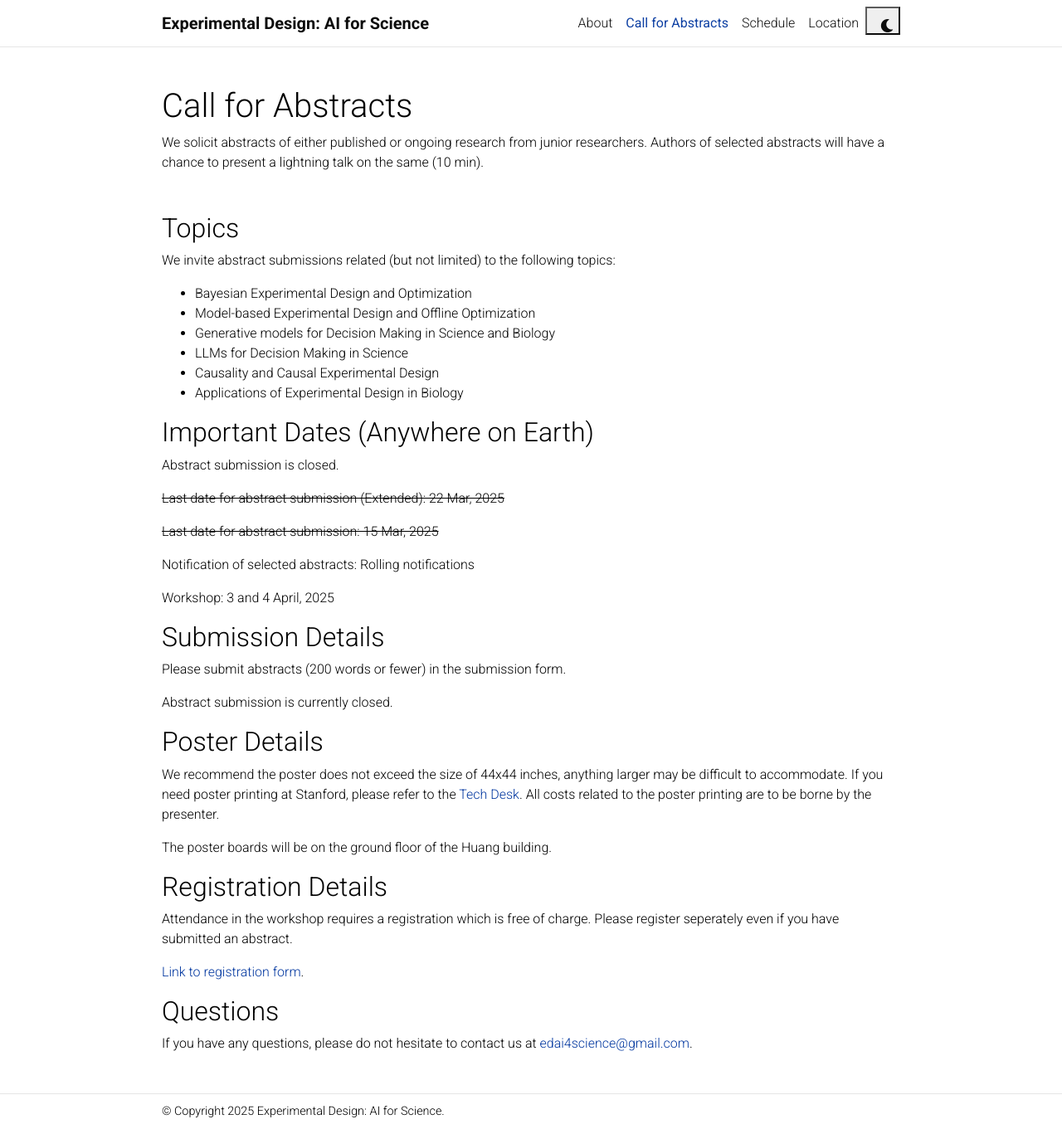
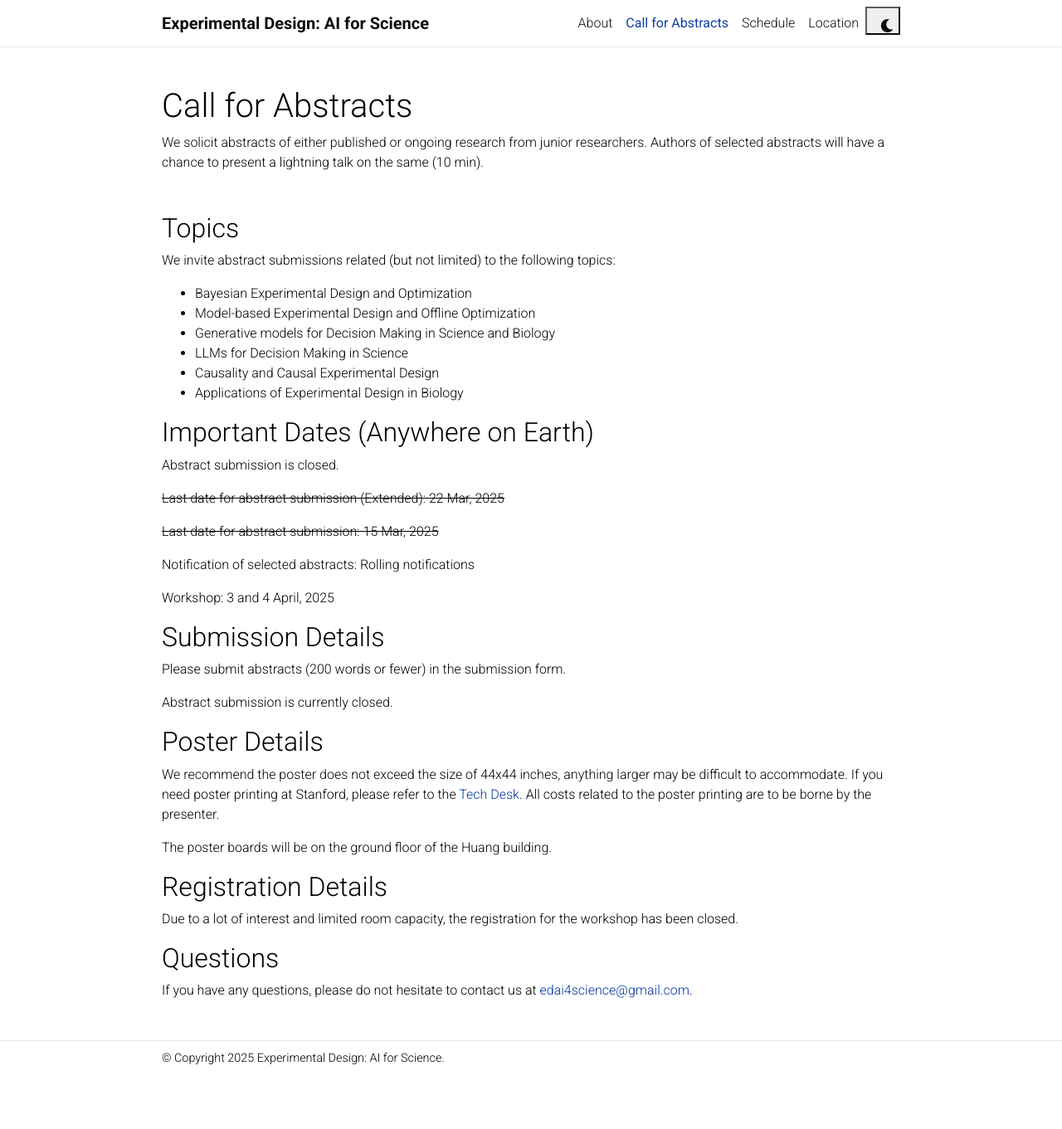
Before and after one commit to edai4science/edai4science.github.io, a Jekyll site: the page built from _pages/call.md, in a window 1280 px wide and 1361 px high. Shown: the whole window at 83% size. Built offline with Jekyll 4.4.1, drawn with Linux system fonts in a browser that asks for light colours; comment, search, counter and statistics services are not loaded; a style sheet for code colours, icons or effects is not loaded.

Commit message:
remove registration

```diff
--- a/_pages/call.md
+++ b/_pages/call.md
@@ -47,9 +47,7 @@ The poster boards will be on the ground floor of the Huang building.
 
 ## Registration Details
 
-Attendance in the workshop requires a registration which is free of charge. Please register seperately even if you have submitted an abstract.
-
-[Link to registration form](https://docs.google.com/forms/d/e/1FAIpQLSehqSWM3l-Fs6ePrM3q1Z3jzojhvfkYRj2S1PljD7UwqLZrRg/viewform?usp=header).
+Due to a lot of interest and limited room capacity, the registration for the workshop has been closed.
 
 ## Questions
 
```
